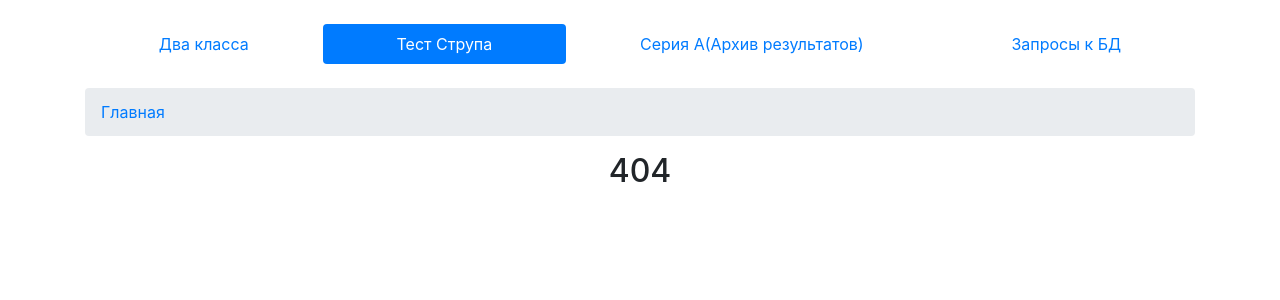
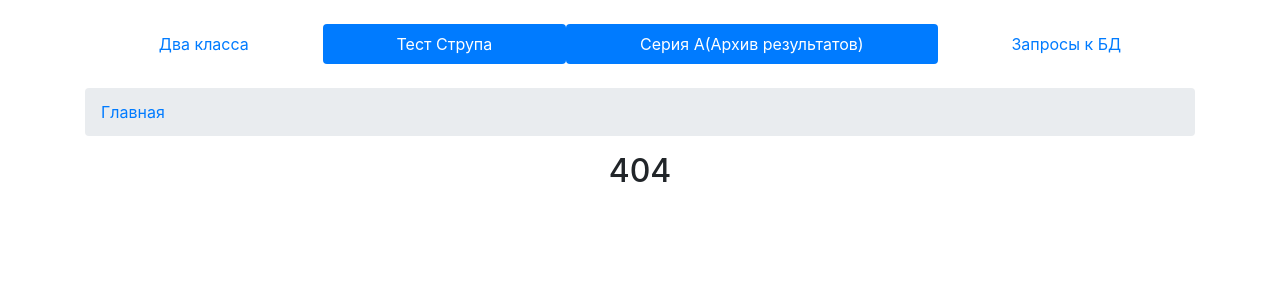
Before and after one commit to VovichUA/dna_test, a PHP site: page /index.php in a window 1280 px wide. Shown: the top 300 px of the page. Run offline with PHP 8.4, Linux system fonts and the light colour scheme; data that the repository does not hold is empty.

Commit message:
improve terrikon controller

```diff
--- a/app/controllers/ParsTerrikonController.php
+++ b/app/controllers/ParsTerrikonController.php
@@ -19,6 +19,7 @@ class ParsTerrikonController
         $breadcrumb = ['/' => 'Главная', '/terrikon' => 'данные для поиска'];
         $seasons = [ '2009-10', '2010-11', '2011-12', '2012-13', '2013-14', '2014-15', '2015-16', '2016-17',
             '2017-18', '2018-19', '2019-20', ''];
+        $terrikon = true;
 
         require_once __DIR__ . '/../views/terrikon/index.php';
     }
@@ -39,6 +40,7 @@ class ParsTerrikonController
             '/terrikon' => 'данные для поиска',
             '/terrikon/result' => 'результат поиска'
         ];
+        $terrikon = true;
 
         require_once __DIR__ . '/../views/terrikon/result.php';
     }
--- a/app/views/layouts/header.php
+++ b/app/views/layouts/header.php
@@ -11,9 +11,9 @@
     <nav class="nav nav-pills nav-fill">
         <a class="nav-link <?php /** @var bool $two_class */ if ($two_class): ?> active <?php endif; ?>"
            href="/two_classes">Два класса</a>
-        <a class="nav-link<?php /** @var bool $stroop */ if ($stroop): ?> active <?php endif; ?>"
+        <a class="nav-link <?php /** @var bool $stroop */ if ($stroop): ?> active <?php endif; ?>"
            href="/stroop">Тест Струпа</a>
-        <a class="nav-link" href="/terrikon">Серия А(Архив результатов)</a>
+        <a class="nav-link <?php /** @var bool $terrikon */ if ($terrikon): ?> active <?php endif; ?>" href="/terrikon">Серия А(Архив результатов)</a>
         <a class="nav-link" href="/example_query">Запросы к БД</a>
     </nav>
     <br>
```
